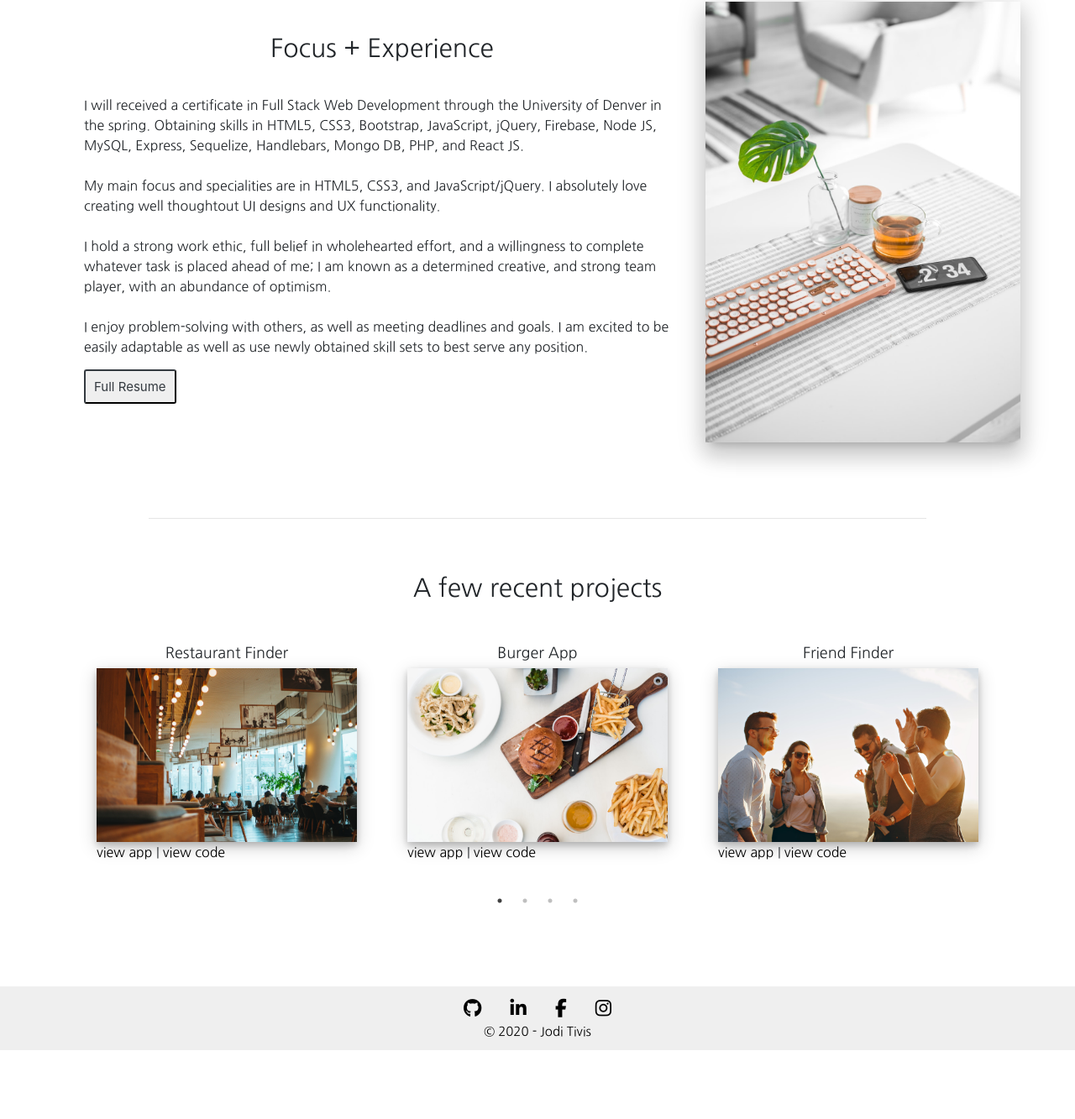
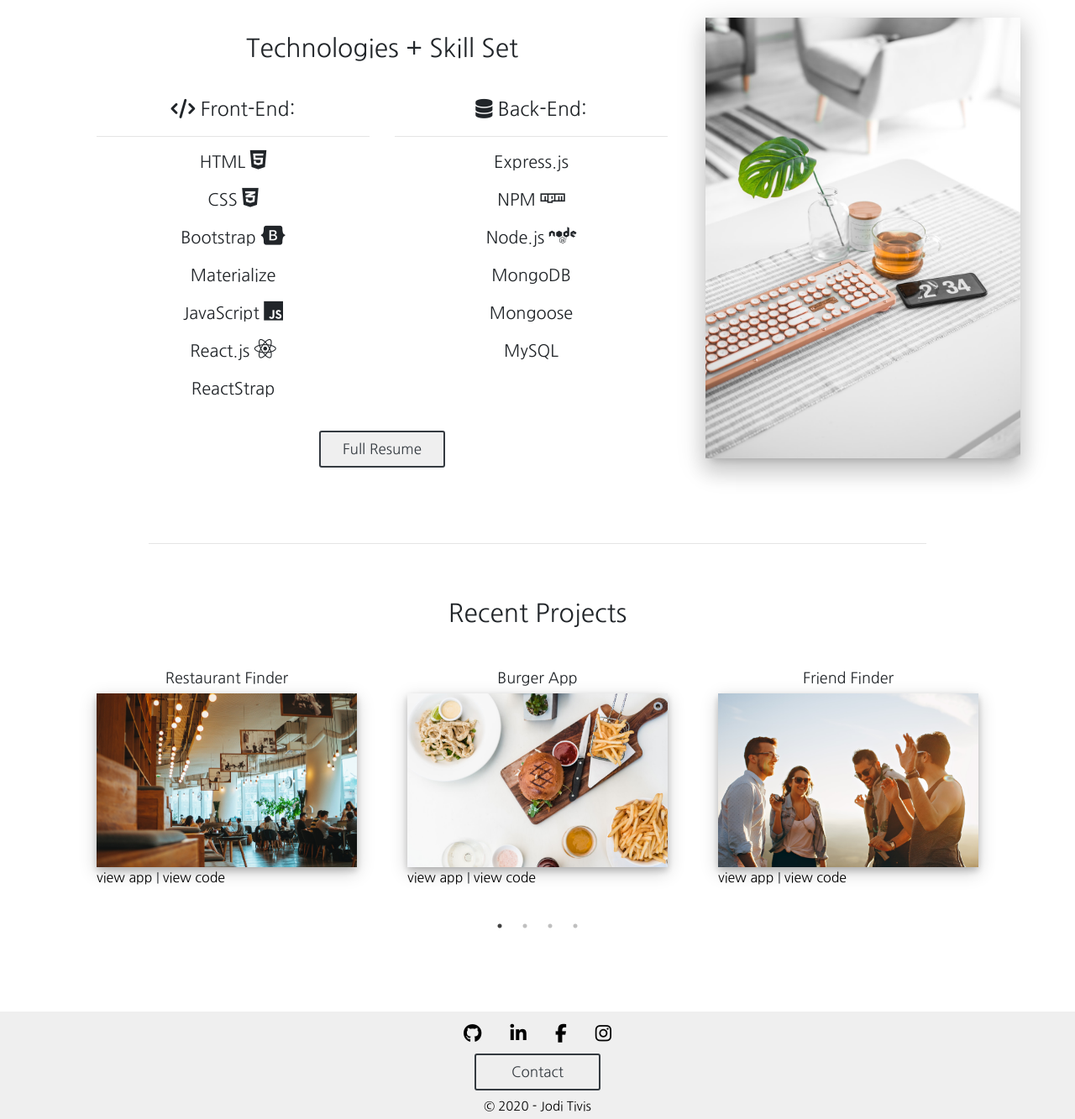
Before and after one commit to joditivis/joditivis, a plain HTML site: page index.html in a window 1280 px wide. Shown: the part 1407-2740 px from the top of the page at 84% size. Before the commit the page ends 2658 px from the top, so only its background shows below. Drawn offline with nearby package versions, Linux system fonts and the light colour scheme.

Commit message:
re-styled skill set section, added contact button to footer

```diff
--- a/assets/css/style.css
+++ b/assets/css/style.css
@@ -56,18 +56,38 @@ nav {
     margin-bottom: 1rem;
     font-size: 30px;
 }
+.front-end, .back-end {
+    font-size: 23px;
+    text-align: center;
+}
+
+.tech {
+    font-size: 20px;
+    text-align: center;
+}
+
+.skill-icon {
+    font-size: 26px;
+    text-align: center;
+}
 
 .code-text {
     font-size: 16px;
 }
 
 .keyboard-photo {
-    margin-top: 2.5rem;
+    margin-top: 3.8rem;
 }
 
 #resume-btn {
+    font-size: 17px;
+    margin: 0 auto;
+    display: block;
     border-radius: 3px;
+    border: solid 2px;
     padding: 10px;
+    font-family: 'Nanum Gothic', sans-serif;
+    width: 10rem;
 }
 
 .resume-container {
@@ -148,6 +168,20 @@ nav {
     text-decoration: none;
     text-align: center;
     margin-bottom: 1rem;
+}
+
+#contact-btn {
+    font-size: 17px;
+    margin: 0 auto;
+    display: block;
+    border-radius: 3px;
+    padding: 10px;
+    width: 10rem;
+    font-family: 'Nanum Gothic', sans-serif;
+    margin-top: 7px;
+    margin-bottom: 8px;
+    border: solid 2px;
+    background-color: #eeeeee;
 }
 
 .copyright, .social-links {
--- a/index.html
+++ b/index.html
@@ -69,7 +69,7 @@
     <!-- header image -->
     <img src="assets/images/desktop.jpeg" class="top-img z-depth-4" alt="desk with computer and keyboard">
 
-    <div class="center-align tag-line1" id="about">Create Your Web Identity</div>
+    <div class="center-align tag-line1" id="about">Creating Web Identity</div>
     <div class="center-align tag-line2">Dream | Envision | Develop</div>
 
     <!-- About me section -->
@@ -82,7 +82,7 @@
                 <div data-aos="fade-left" data-aos-offset="400" data-aos-easing="ease-in-sine" data-aos-duration="1000"
                     id="aboutme">Hi! I'm Jodi,</div>
                 <br>
-                <div class="aboutme-text">A front-end web developer from Fort Collins, Colorado with a love for creating
+                <div class="aboutme-text">A front-end web developer based in Fort Collins, Colorado with a passion for creating
                     visually rich and aesthetic experiences for users.
                     <br>
                     <br>
@@ -106,28 +106,35 @@
     <div class="container-lg resume-container">
         <div class="row">
             <div class="col-md-8">
-                <div class="display-4 focus" id="resume">Focus + Experience</div>
+                <div class="display-4 focus" id="resume">Technologies + Skill Set</div>
                 <br>
-                <p class="lead code-text" data-aos="fade-up" data-aos-duration="2000">
-                    I will received a certificate in Full Stack Web Development through the University of Denver in the spring. Obtaining
-                    skills
-                    in HTML5, CSS3, Bootstrap, JavaScript, jQuery, Firebase, Node JS, MySQL, Express, Sequelize,
-                    Handlebars, Mongo DB, PHP, and React JS.
-                    <br>
-                    <br>
-                    My main focus and specialities are in HTML5, CSS3, and JavaScript/jQuery. I absolutely love creating
-                    well thoughtout UI designs and UX functionality.
-                    <br>
-                    <br>
-                    I hold a strong work ethic, full belief in wholehearted effort, and a willingness to complete
-                    whatever task is placed ahead of me; I am known as a determined creative, and strong team player,
-                    with an
-                    abundance of optimism.
-                    <br>
-                    <br>
-                    I enjoy problem-solving with others, as well as meeting deadlines and goals. I am excited to be
-                    easily adaptable as well as use newly obtained skill sets to best serve any position.</p>
-                <a class="resume" data-aos="fade-up" data-aos-duration="3000" href="assets/resume/resume1.pdf"
+                <div class="lead code-text" data-aos="fade-up" data-aos-duration="2000">
+                        <div class="row">
+                            <div class="col-sm-6">
+                                <div class="front-end"><i class="fas fa-code"></i> Front-End:</div>
+                                <hr>
+                                <p class="tech">HTML <i class="fab fa-html5 skill-icon"></i></p>
+                                <p class="tech">CSS <i class="fab fa-css3-alt skill-icon"></i></p>
+                                <p class="tech">Bootstrap <i class="fab fa-bootstrap skill-icon"></i></p>
+                                <p class="tech">Materialize</p>
+                                <p class="tech">JavaScript <i class="fab fa-js skill-icon"></i></p>
+                                <p class="tech">React.js <i class="fab fa-react skill-icon"></i></p>
+                                <p class="tech">ReactStrap</p>
+                            </div>
+
+                            <div class="col-sm-6">
+                                <div class="back-end"><i class="fas fa-database"></i> Back-End:</div>
+                                <hr>
+                                <p class="tech">Express.js</p>
+                                <p class="tech">NPM <i class="fab fa-npm skill-icon"></i></p>
+                                <p class="tech">Node.js <i class="fab fa-node skill-icon"></i></p>
+                                <p class="tech">MongoDB</p>
+                                <p class="tech">Mongoose</p>
+                                <p class="tech">MySQL</p>
+                            </div>
+                        </div>
+                    </div>
+                <a class="resume" data-aos="fade-up" data-aos-duration="3000" href="assets/resume/JodiTivis-Resume.pdf"
                     target="_blank"><button class="btn-outline-dark" id="resume-btn" type="button">Full
                         Resume</button></a>
             </div>
@@ -141,7 +148,7 @@
     <hr class="container">
 
     <!-- Displayed projects section -->
-    <div class="center-align projects" id="project-section">A few recent projects</div>
+    <div class="center-align projects" id="project-section">Recent Projects</div>
 
     <div class="container-lg" data-aos="fade-up" data-aos-duration="2000">
         <div class="gallery gallery-responsive portfolio-slider">
@@ -260,6 +267,7 @@
                     <a class="black-text text-lighten-4 icon" href="https://www.instagram.com/joditivis/"
                         target="_blank"><i class="fab fa-instagram"></i></a>
                 </div>
+                <a class="contact" href="contact.html"><button class="btn-outline-dark" id="contact-btn" type="button">Contact</button></a>
                 <div class="copyright">
                     © 2020 - Jodi Tivis
                 </div>
```
Also changed, not shown: 2 other files.
